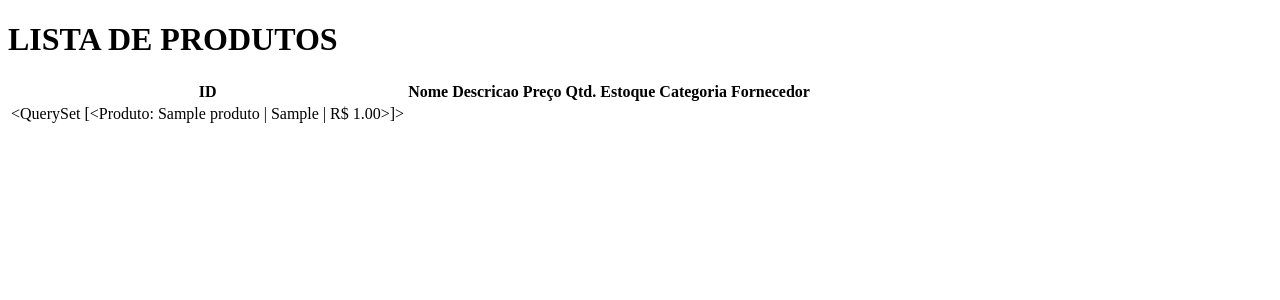
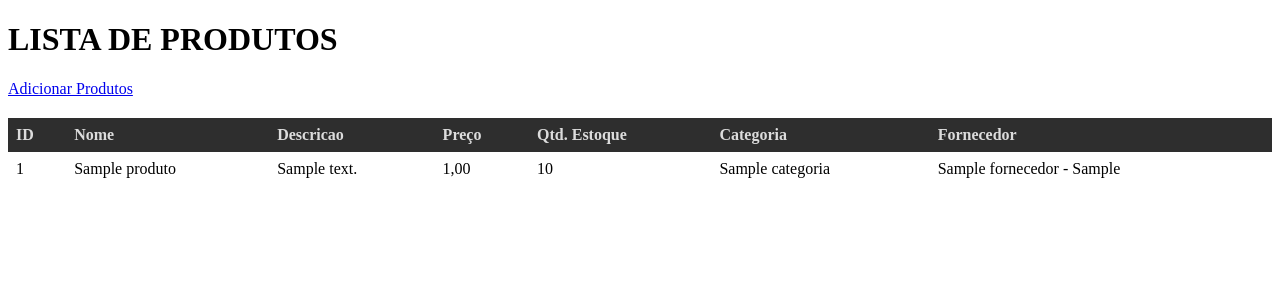
Before and after one commit to wesscosta/django-controle-estoque, a Django app: page / in a window 1280 px wide. Shown: the top 300 px of the page. Run offline with Django 5.2, Linux system fonts and the light colour scheme; tables that the repository leaves empty hold one stand-in row (values such as "Sample post").

Commit message:
template

```diff
--- a/templates/produtos/produtos.html
+++ b/templates/produtos/produtos.html
@@ -1,12 +1,33 @@
 <!DOCTYPE html>
 <html lang="en">
   <head>
-    <meta charset="UTF-8">
-    <meta name="viewport" content="width=device-width, initial-scale=1.0">
+    <meta charset="UTF-8" />
+    <meta name="viewport" content="width=device-width, initial-scale=1.0" />
     <title>Document</title>
+
+    <style>
+      table {
+        width: 100%;
+        border-collapse: collapse;
+        margin: 20px 0;
+
+        & th, td {
+          border: 1 solid #afafaf;
+          padding: 8px;
+          text-align: left;
+        }
+
+        & th {
+          background-color: #2e2e2e;
+          color: #dcdcdc;
+        }
+      }
+    </style>
   </head>
+
   <body>
     <h1>LISTA DE PRODUTOS</h1>
+    <a href="{%url 'produto-create' %}">Adicionar Produtos</a>
 
     <table>
       <thead>
@@ -20,18 +41,24 @@
       </thead>
 
       <tbody>
+        {% for produto in produtos %}
+
         <tr>
-                <td>{{produtos}}</td>
-                <td></td>
-                <td></td>
-                <td></td>
-                <td></td>
-                <td></td>
-                <td></td>
+          <td>{{produto.id}}</td>
+          <td>{{produto.nome}}</td>
+          <td>{{produto.descricao}}</td>
+          <td>{{produto.preco}}</td>
+          <td>{{produto.quantidadeEstoque}}</td>
+          <td>{{produto.categoria}}</td>
+          <td>{{produto.fornecedor}}</td>
         </tr>
+        {% empty %}
+
+        <tr>
+          <td colspan="7">Nenhum Produto Encontrado</td>
+        </tr>
+        {% endfor %}
       </tbody>
-
     </table>
-
   </body>
 </html>
```
Also changed, not shown: templates/produtos/produto_create_update.html (added, +15 -0 lines), templates/produtos/produto_create.html (deleted). Lines whose indentation alone changed are shown as unchanged.
